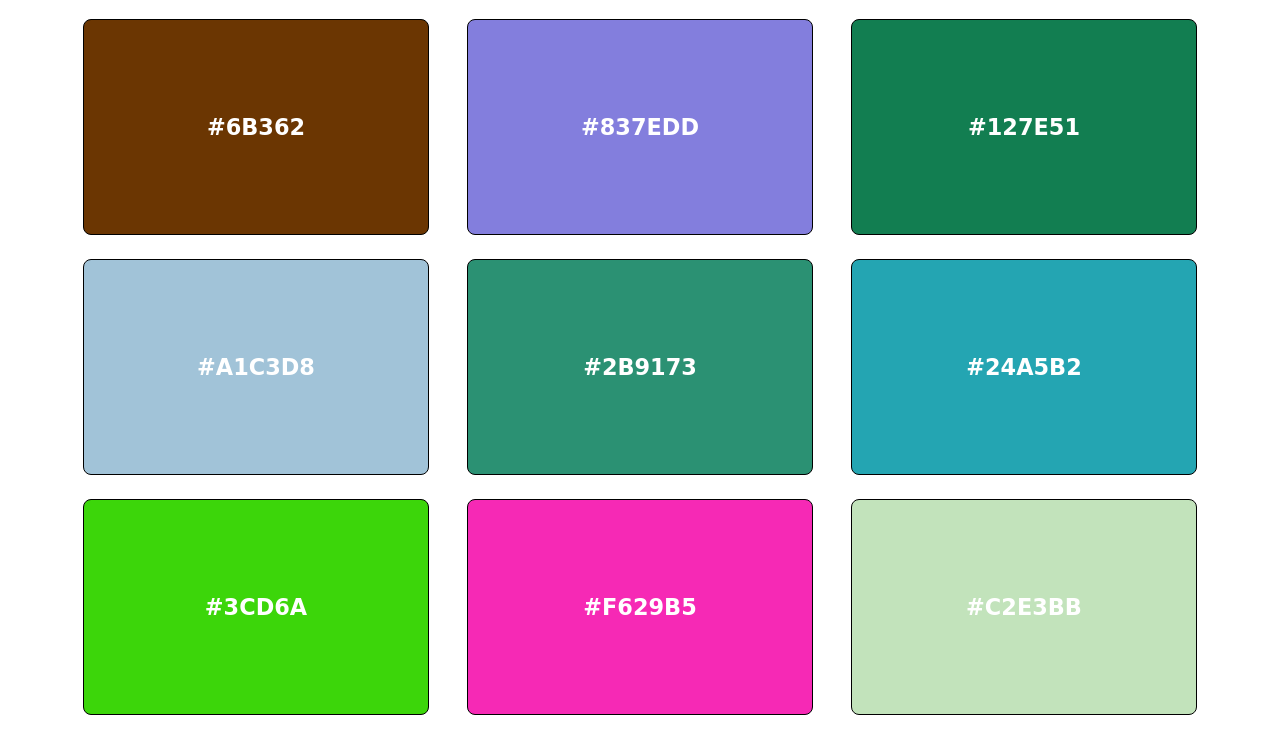
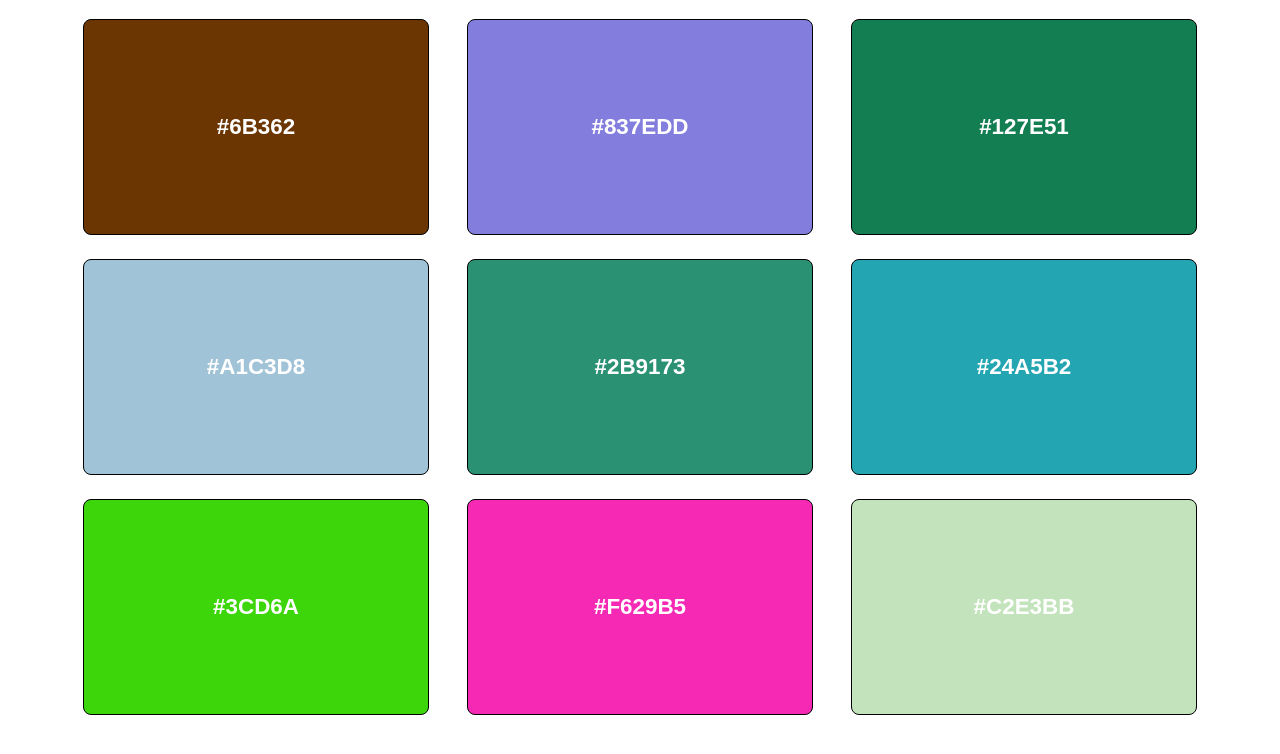
Before and after one commit to fantasma1234/cores_aleatorias, a plain HTML site: page index.html in a window 1280 px wide. Shown: the part 40-794 px from the top of the page. Drawn offline with Linux system fonts and the light colour scheme.

Commit message:
mudando a fonte

```diff
--- a/estilo/style.css
+++ b/estilo/style.css
@@ -28,7 +28,6 @@ div {
     margin: auto;
     width: 30%;
     height: 30%;
-    background-color: cadetblue;
     display: flex;
     justify-content: center;
     align-items: center;
@@ -38,5 +37,5 @@ div {
     font-size: 1.4em;
     border-radius: 8px;
     border: 1px solid black;
-    font-family: cursive;
+    font-family: Arial, Helvetica, sans-serif;
 }
```
